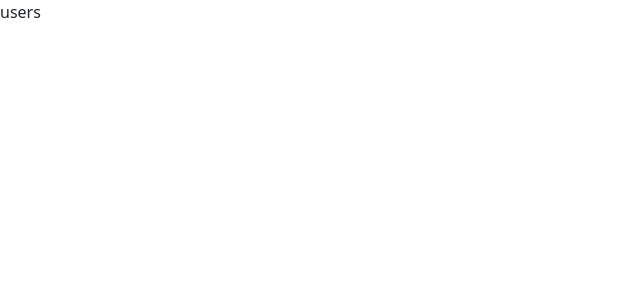
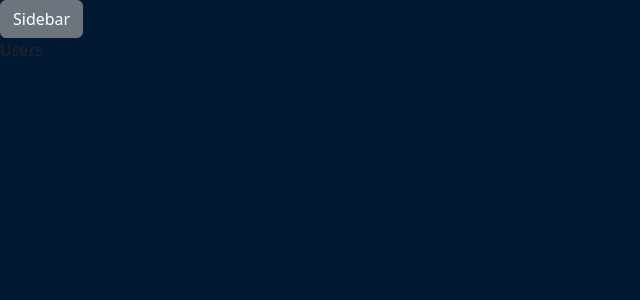
Before and after one commit to siubhans/bid-vfx, a Vue app in the folder bid-vfx-frontend/: page /users in a window 1280 px wide. Shown: the top 300 px of the page, without its empty margins (0-640 px from the left). Built offline with nearby package versions, Linux system fonts and the light colour scheme.

Commit message:
sidebar style and route

```diff
--- a/bid-vfx-frontend/src/App.vue
+++ b/bid-vfx-frontend/src/App.vue
@@ -1,7 +1,6 @@
 <template>
   <div id="app">
     <router-view />
-
   </div>
 </template>
 
@@ -10,3 +9,11 @@ export default {
   name: "App"
 };
 </script>
+
+<style>
+@import "./style/variables.css";
+#app {
+  height: 100vh;
+  background-color: var(--mainNavy);
+}
+</style>
--- a/bid-vfx-frontend/src/components/Register.vue
+++ b/bid-vfx-frontend/src/components/Register.vue
@@ -91,5 +91,3 @@ export default {
   }
 };
 </script>
-
-<style scoped></style>
--- a/bid-vfx-frontend/src/components/ui/MenuItem.vue
+++ b/bid-vfx-frontend/src/components/ui/MenuItem.vue
@@ -1,6 +1,11 @@
 <template>
-  <div>
-    <b-button :href="'/' + itemName">{{ itemName }}</b-button>
+  <div class="flexContainer">
+    <b-button
+      class="menuItem__button"
+      :class="buttonColor"
+      :href="'/' + itemName"
+      >{{ itemName }}</b-button
+    >
   </div>
 </template>
 
@@ -8,9 +13,31 @@
 export default {
   name: "MenuItem",
   props: {
-    itemName: String
+    itemName: String,
+    buttonColor: String
   }
 };
 </script>
 
-<style scoped></style>
+<style>
+.flexContainer {
+  display: flex;
+  justify-content: center;
+}
+
+.menuItem__button {
+  border-radius: 6px;
+  border: 3px solid var(--white);
+  width: 90%;
+  font-size: 1.25rem;
+}
+
+.grey__button {
+  background-color: var(--mediumBlue);
+  margin-bottom: 20px;
+}
+.green__button {
+  background-color: var(--green);
+  margin-bottom: 40px;
+}
+</style>
--- a/bid-vfx-frontend/src/components/ui/Sidebar.vue
+++ b/bid-vfx-frontend/src/components/ui/Sidebar.vue
@@ -1,18 +1,22 @@
 <template>
   <div>
-    <b-button v-b-toggle.sidebar-variant>Toggle Sidebar</b-button>
+    <b-button v-b-toggle.sidebar-variant>Sidebar</b-button>
     <b-sidebar
       id="sidebar-variant"
-      title="Sidebar"
+      :title="yourStudio"
       bg-variant="dark"
       text-variant="light"
       shadow
+      width="15vw"
     >
       <div class="px-3 py-2">
         <MenuItem
           v-for="sideMenuItem in sideMenuItems"
           :key="sideMenuItem"
           :item-name="sideMenuItem"
+          :button-color="
+            sideMenuItem === 'new bid' ? 'green__button' : 'grey__button'
+          "
         />
       </div>
     </b-sidebar>
@@ -28,10 +32,16 @@ export default {
   },
   data() {
     return {
-      sideMenuItems: ["bids", "clients", "users", "studio"]
+      sideMenuItems: ["new bid", "bids", "clients", "users", "studio"],
+      yourStudio: "Your Studio Here"
     };
   }
 };
 </script>
 
-<style scoped></style>
+<style>
+.b-sidebar-body,
+.b-sidebar-header {
+  background-color: var(--secondaryNavy);
+}
+</style>
--- a/bid-vfx-frontend/src/components/views/Bids.vue
+++ b/bid-vfx-frontend/src/components/views/Bids.vue
@@ -1,11 +1,18 @@
 <template>
   <div>
+    <Sidebar />
     bid
   </div>
 </template>
 
 <script>
-export default {};
+import Sidebar from "@/components/ui/Sidebar.vue";
+
+export default {
+  components: {
+    Sidebar
+  }
+};
 </script>
 
 <style scoped></style>
--- a/bid-vfx-frontend/src/components/views/Clients.vue
+++ b/bid-vfx-frontend/src/components/views/Clients.vue
@@ -1,11 +1,18 @@
 <template>
   <div>
-    client
+    <Sidebar />
+    clients
   </div>
 </template>
 
 <script>
-export default {};
+import Sidebar from "@/components/ui/Sidebar.vue";
+
+export default {
+  components: {
+    Sidebar
+  }
+};
 </script>
 
 <style scoped></style>
--- a/bid-vfx-frontend/src/components/views/Studio.vue
+++ b/bid-vfx-frontend/src/components/views/Studio.vue
@@ -1,11 +1,18 @@
 <template>
   <div>
+    <Sidebar />
     studio
   </div>
 </template>
 
 <script>
-export default {};
+import Sidebar from "@/components/ui/Sidebar.vue";
+
+export default {
+  components: {
+    Sidebar
+  }
+};
 </script>
 
 <style scoped></style>
--- a/bid-vfx-frontend/src/components/views/Users.vue
+++ b/bid-vfx-frontend/src/components/views/Users.vue
@@ -1,11 +1,18 @@
 <template>
   <div>
-    users
+    <Sidebar />
+    Users
   </div>
 </template>
 
 <script>
-export default {};
+import Sidebar from "@/components/ui/Sidebar.vue";
+
+export default {
+  components: {
+    Sidebar
+  }
+};
 </script>
 
 <style scoped></style>
--- /dev/null
+++ b/bid-vfx-frontend/src/style/variables.css
@@ -0,0 +1,7 @@
+:root {
+  --mediumBlue: #708099;
+  --white: #ffffff;
+  --green: #7d9970;
+  --mainNavy: #021934;
+  --secondaryNavy: #304360;
+}
```
